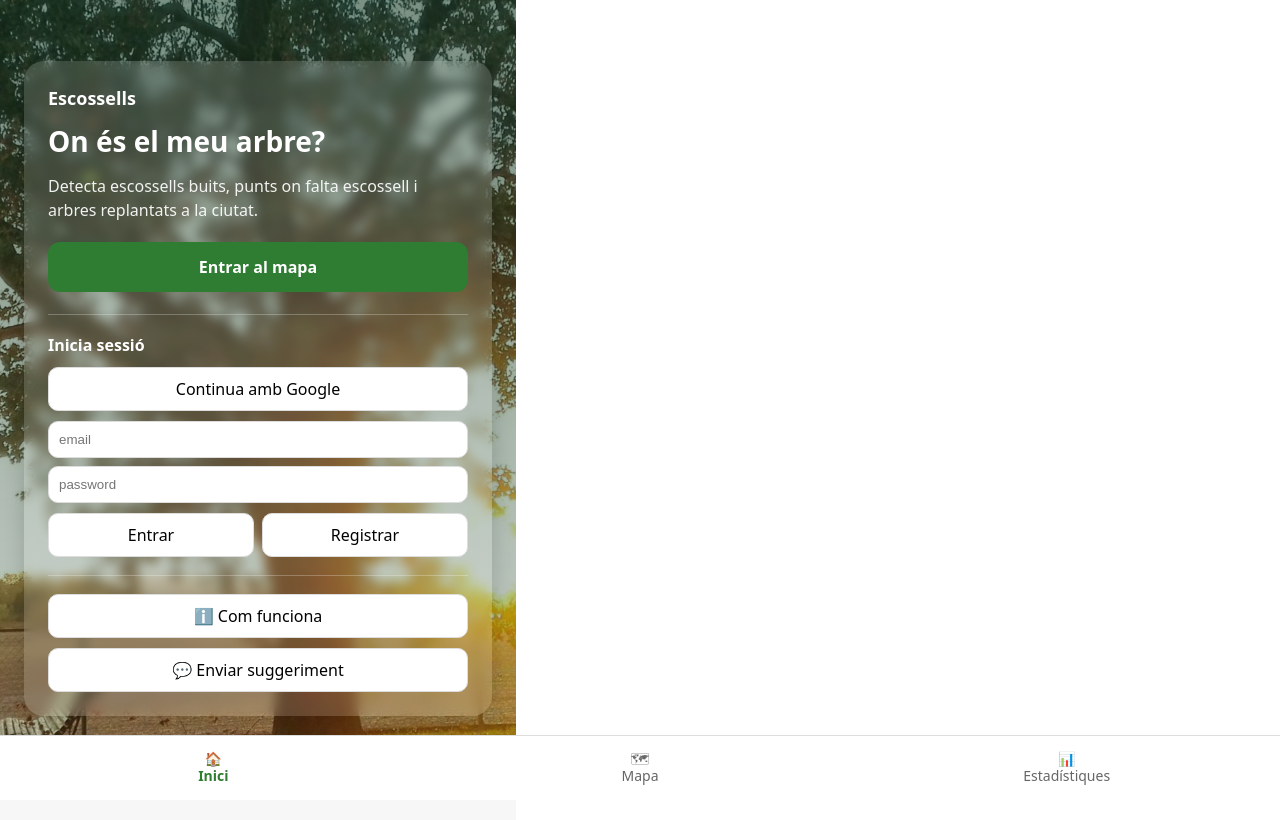
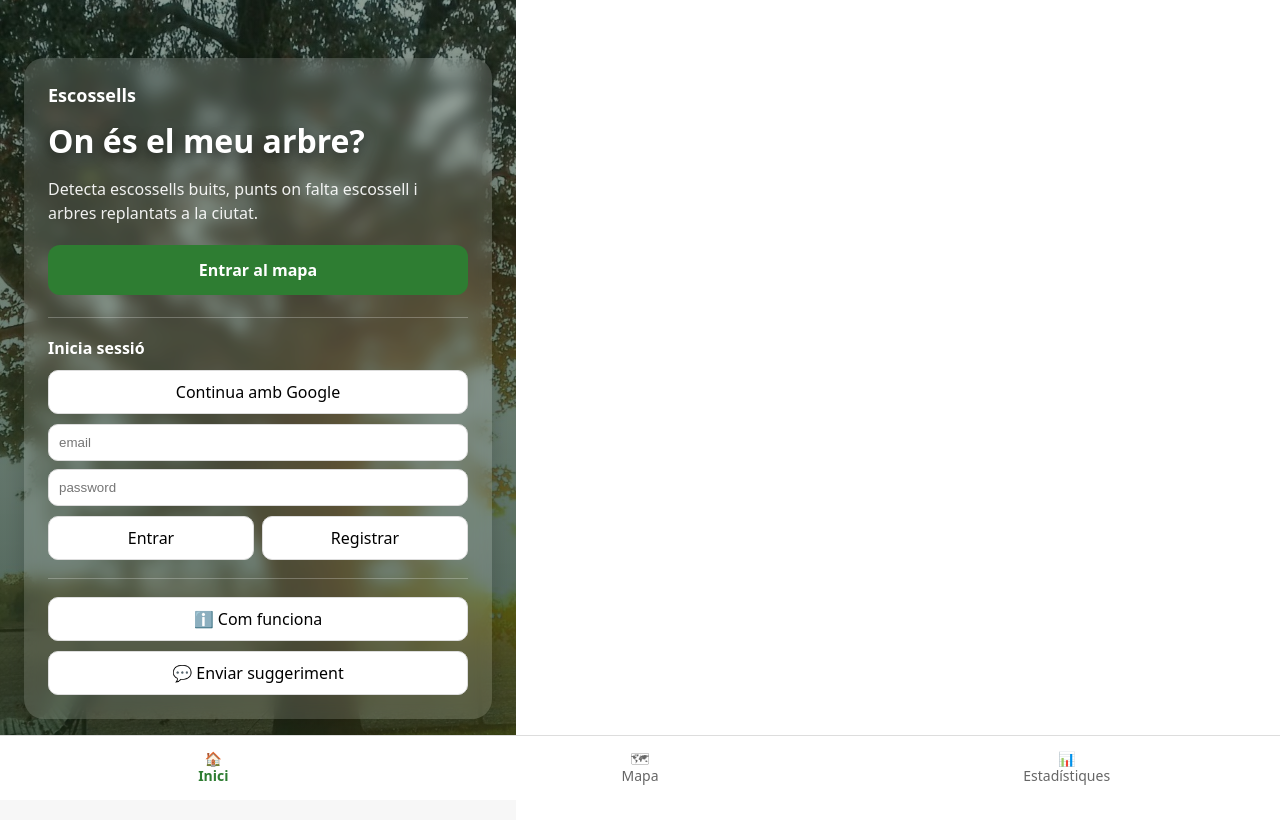
Before and after one commit to Teteclemen/ones, a React (Vite) app: page / in a window 1280 px wide. Shown: the top 820 px of the page. Built offline with nearby package versions, Linux system fonts and the light colour scheme.

Commit message:
millores 3

```diff
--- a/src/pages/Home.jsx
+++ b/src/pages/Home.jsx
@@ -98,8 +98,7 @@ export default function Home({ setTab }) {
         style={{
           position: "absolute",
           inset: 0,
-          background:
-            "linear-gradient(to bottom, rgba(20,60,35,0.55), rgba(20,60,35,0.20))",
+          background: "linear-gradient(to bottom, rgba(10,40,25,0.45), rgba(10,40,25,0.75))",
         }}
       />
 
@@ -110,7 +109,7 @@ export default function Home({ setTab }) {
           width: "100%",
           maxWidth: 420,
           background: "rgba(255,255,255,0.14)",
-          backdropFilter: "blur(6px)",
+          backdropFilter: "blur(8px)",
           borderRadius: 20,
           padding: 24,
           boxShadow: "0 8px 24px rgba(0,0,0,0.18)",
@@ -119,7 +118,14 @@ export default function Home({ setTab }) {
       >
         <div style={{ fontSize: 18, fontWeight: 700, marginBottom: 8 }}>Escossells</div>
 
-        <div style={{ fontSize: 28, fontWeight: 700, marginBottom: 12 }}>
+        <div
+          style={{
+            fontSize: 32,
+            fontWeight: 800,
+            marginBottom: 12,
+            textShadow: "0 4px 12px rgba(0,0,0,0.5)"
+          }}
+        >
           On és el meu arbre?
         </div>
 
```
